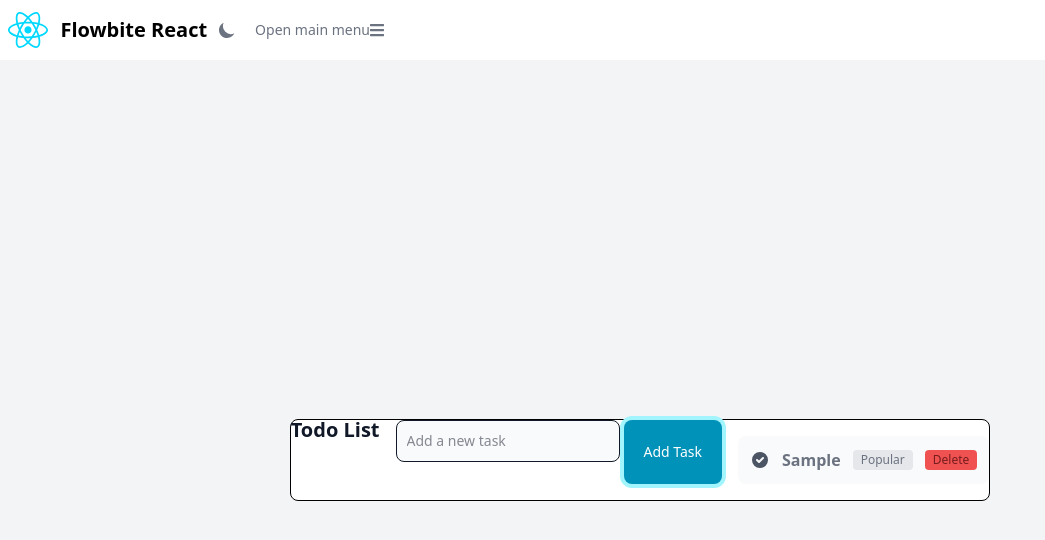
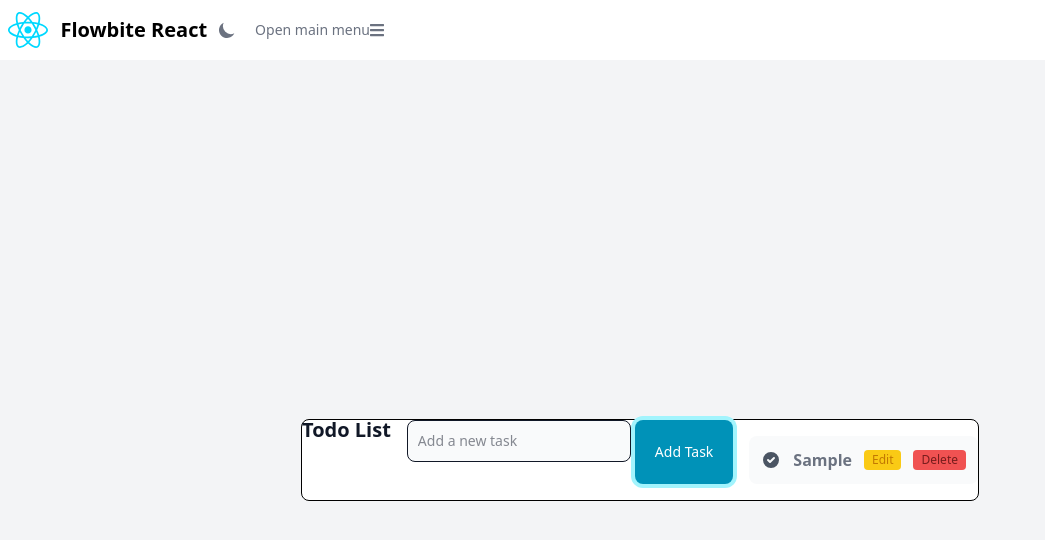
Before and after one commit to amirdadipoor/todo-react, a React (Vite) app: page / in a window 1280 px wide. Both pictures are taken after typing "Sample" into the empty fields and a click on the button "Add Task". Shown: the top 540 px of the page, without its empty margins (0-1045 px from the left). Built offline with nearby package versions, Linux system fonts and the light colour scheme.

Commit message:
edit task name

```diff
--- a/src/components/task-item.jsx
+++ b/src/components/task-item.jsx
@@ -42,6 +42,37 @@ export default function TaskItem({task, deleteTask, toggleTaskState, editTaskTit
         });
     }
 
+    const handleRequestEditTask = () => {
+        let appTheme = localStorage.getItem("theme")
+        withReactContent(Swal).fire({
+            title: "Enter New Task name",
+            input: "text",
+            inputPlaceholder: "Type your new task name here...",
+            background: appTheme === "dark" ? '#1f2937' : '#ffffff', // dark gray (matches Tailwind dark)
+            showCancelButton: true,
+            confirmButtonText: "Submit",
+            inputValue: task.task,
+            preConfirm: (value) => {
+                if (!value || value === task.task) {
+                    withReactContent(Swal).showValidationMessage("You need to enter something!");
+                }
+                return value;
+            }
+        }).then((result) => {
+            if (result.isConfirmed) {
+                editTaskTitle(task , result.value )
+                withReactContent(Swal).fire({
+                    icon: "success",
+                    title: "Task Updated",
+                    timer: 3000,
+                    background: appTheme === "dark" ? '#1f2937' : '#ffffff', // dark gray (matches Tailwind dark)
+                    showCloseButton: true,
+                    timerProgressBar: true,
+                });
+            }
+        });
+    }
+
     return (
         <>
             <li >
@@ -57,7 +88,7 @@ export default function TaskItem({task, deleteTask, toggleTaskState, editTaskTit
                             </svg>
                     }
                     <span className={task?.done ? "ml-3 flex-1 whitespace-nowrap text-gray-400 line-through decoration-gray-300" : "ml-3 flex-1 whitespace-nowrap text-gray-500 dark:text-white"} onClick={handleClickToggle}>{task?.task}</span>
-                    <span className="ml-3 inline-flex items-center justify-center rounded bg-gray-200 px-2 py-0.5 text-xs font-medium text-gray-500 dark:bg-gray-700 dark:text-gray-400">Popular</span>
+                    <span className="ml-3 inline-flex items-center justify-center rounded bg-yellow-300 px-2 py-0.5 text-xs font-medium text-yellow-500 dark:bg-amber-300 dark:text-amber-500" onClick={handleRequestEditTask}>Edit</span>
                     <span className="ml-3 inline-flex items-center justify-center rounded bg-red-500 px-2 py-0.5 text-xs font-medium text-red-900 dark:bg-red-400 dark:text-red-700" onClick={handleRequestDeleteTask }>Delete</span>
                 </a>
             </li>
--- a/src/components/task-list.jsx
+++ b/src/components/task-list.jsx
@@ -37,6 +37,19 @@ export default function TaskList() {
         storeTasksToLocalStorage(newTask);
     }
 
+    const handleEditTaskRequest = (task , newTastName) => {
+        //console.log(task, newTastName);
+        let newTask = tasks.map( (taskItem) => {
+            if (taskItem.id === task.id) {
+                taskItem.task = newTastName;
+            }
+            return taskItem;
+        })
+        //console.log(newTask);
+        setTasks(newTask);
+        storeTasksToLocalStorage(newTask);
+    }
+
     return (
         <>
             <Card className="min-w-2/4">
@@ -45,7 +58,7 @@ export default function TaskList() {
 
                 <ul className="my-4 space-y-3">
 
-                    { tasks.map((task, index) => <TaskItem key={index} task={task} deleteTask={handleDeleteTaskRequest} toggleTaskState={toggleTodoStatusHandler} editTaskTitle={null} /> )}
+                    { tasks.map((task, index) => <TaskItem key={index} task={task} deleteTask={handleDeleteTaskRequest} toggleTaskState={toggleTodoStatusHandler} editTaskTitle={handleEditTaskRequest} /> )}
 
                 </ul>
 
```
